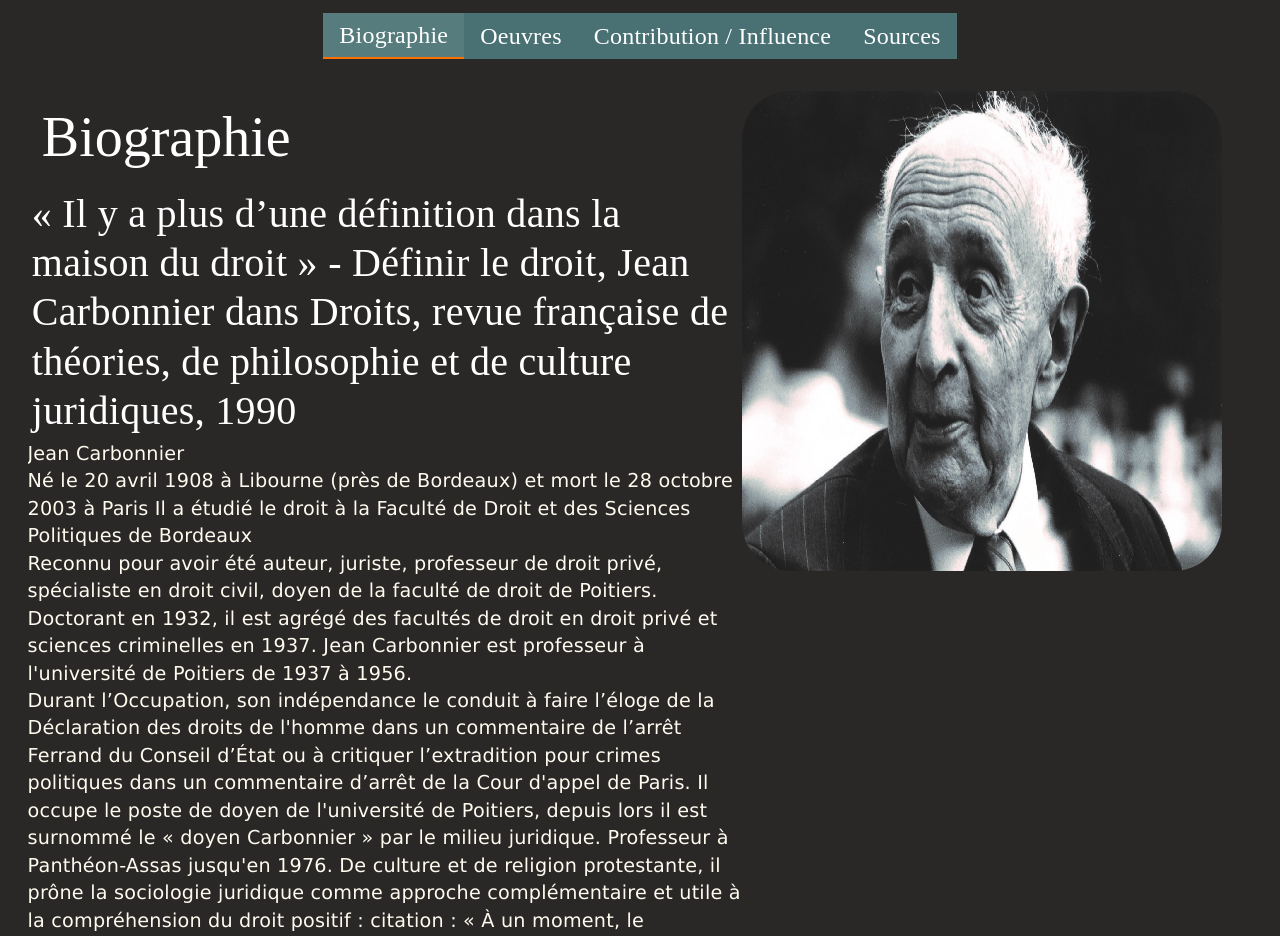
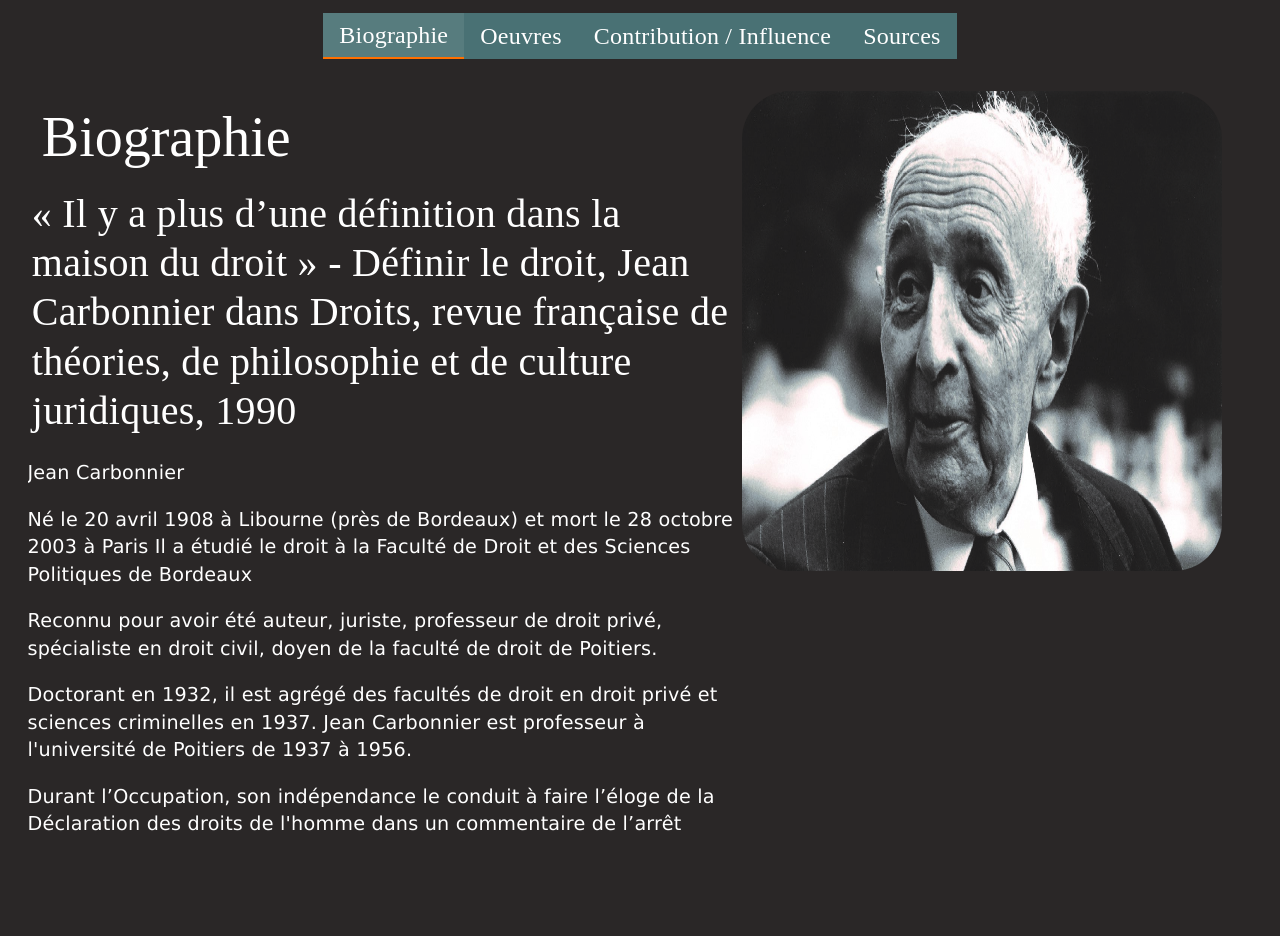
Before and after one commit to TSB04/sally, a Next.js app in the folder app/: page / in a window 1280 px wide. Shown: the top 936 px of the page. After the commit the page ends 852 px from the top, so only its background shows below. Built offline with nearby package versions, Linux system fonts and the light colour scheme.

Commit message:
fix hydratation

```diff
--- a/app/pages/index.tsx
+++ b/app/pages/index.tsx
@@ -44,7 +44,8 @@ const myStyle = {
 }
 
 export default function Home() {
-	const [selected, setSelected] = React.useState(1)
+	const [selected, setSelected] = React.useState(0)
+	React.useEffect(() => {setSelected(1)}, [])
 
   return (
 	<>
@@ -70,30 +71,26 @@ export default function Home() {
 				<Grid container>
 					<Grid xs={7} alignItems="center" justifyContent="end" sx={myStyle.main}>
 						<Typography variant="h3">Biographie</Typography>
-						<Typography variant="h4">
-							« Il y a plus d’une définition dans la maison du droit »
+						<Typography variant="h4">« Il y a plus d’une définition dans la maison du droit »
 						- Définir le droit,
-							Jean Carbonnier dans Droits, revue française de théories, de philosophie et de culture juridiques, 1990
-						</Typography>
+						Jean Carbonnier dans Droits, revue française de théories, de philosophie et de culture juridiques, 1990</Typography>
 						<Typography variant="body2" sx={myStyle.text}>
-								Jean Carbonnier
-							</Typography>
-							<Typography variant="body2" sx={myStyle.text}>
-								Né le 20 avril 1908 à Libourne (près de Bordeaux) et mort le 28 octobre 2003 à Paris
+
+						<p>Jean Carbonnier</p>
+						<p>Né le 20 avril 1908 à Libourne (près de Bordeaux) et mort le 28 octobre 2003 à Paris
 							Il a étudié le droit à la Faculté de Droit et des Sciences Politiques de Bordeaux
-							</Typography>
-							<Typography variant="body2" sx={myStyle.text}>
-								Reconnu pour avoir été auteur, juriste, professeur de droit privé, spécialiste en droit
-								civil, doyen de la faculté de droit de Poitiers.
-							</Typography>
-							<Typography variant="body2" sx={myStyle.text}>
-								Doctorant en 1932, il est agrégé des facultés de droit en droit privé et sciences criminelles en 1937.
+
+						</p>
+						<p>Reconnu pour avoir été auteur, juriste, professeur de droit privé, spécialiste en droit
+							civil, doyen de la faculté de droit de Poitiers.</p>
+
+						<p>Doctorant en 1932, il est agrégé des facultés de droit en droit privé et sciences criminelles en 1937.
 							Jean Carbonnier est professeur à l&apos;université de Poitiers de 1937 à 1956.
-							</Typography>
-							<Typography variant="body2" sx={myStyle.text}>
+							</p>
+						<p>
 						Durant l’Occupation, son indépendance le conduit à faire l’éloge de la Déclaration des droits de l&apos;homme dans
 						un commentaire de l’arrêt Ferrand du Conseil d’État ou à critiquer l’extradition pour crimes politiques dans
-								un commentaire d’arrêt de la Cour d&apos;appel de Paris.
+						un commentaire d’arrêt de la Cour dvappel de Paris.
 						Il occupe le poste de doyen de l&apos;université de Poitiers,
 						depuis lors il est surnommé le « doyen Carbonnier » par le milieu juridique.
 						Professeur à Panthéon-Assas jusqu&apos;en 1976.
@@ -101,6 +98,9 @@ export default function Home() {
 						complémentaire et utile à la compréhension du droit positif :
 						citation : « À un moment, le sociologue doit prendre la place du juriste pour épuiser
 						la réalité juridique ».
+						</p>
+
+
 						</Typography>
 
 					</Grid>
```
Lines whose indentation alone changed are shown as unchanged.
